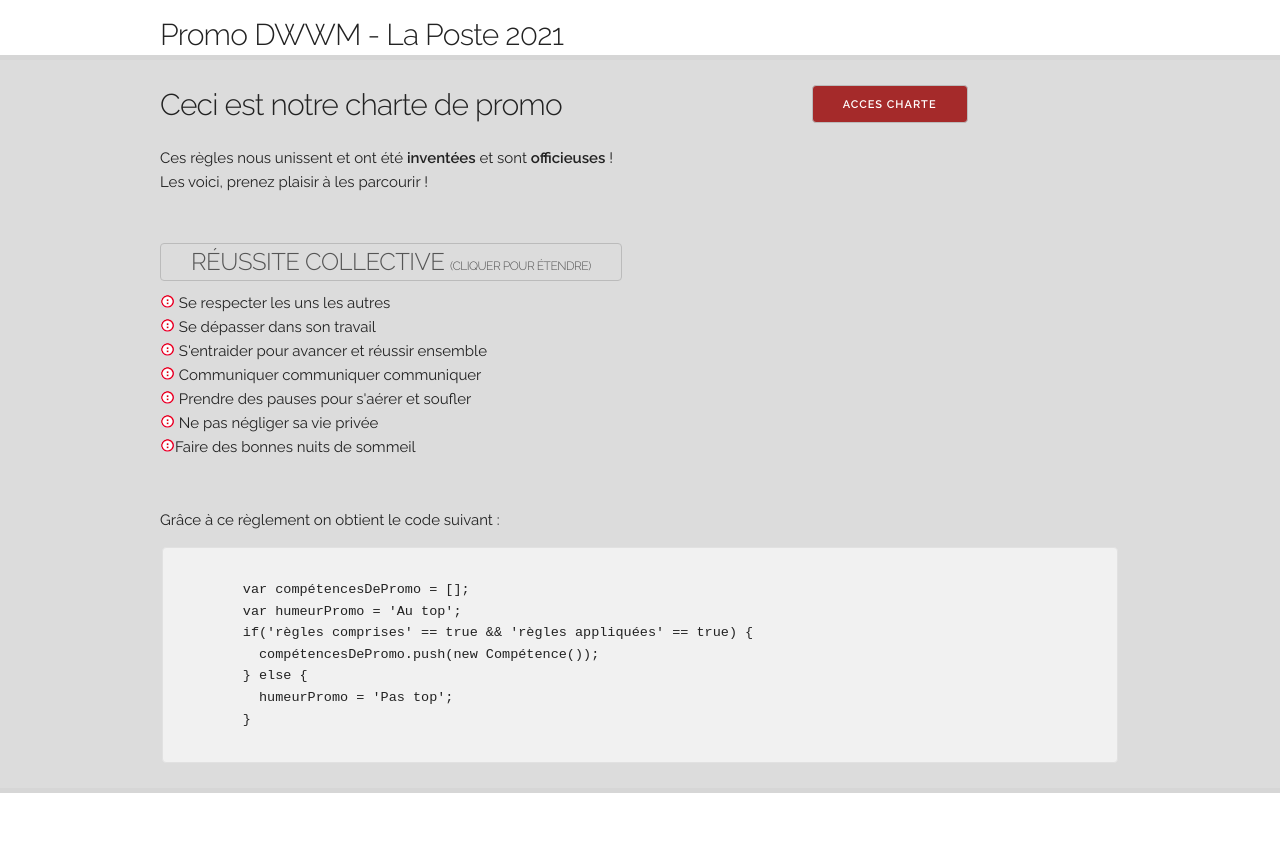
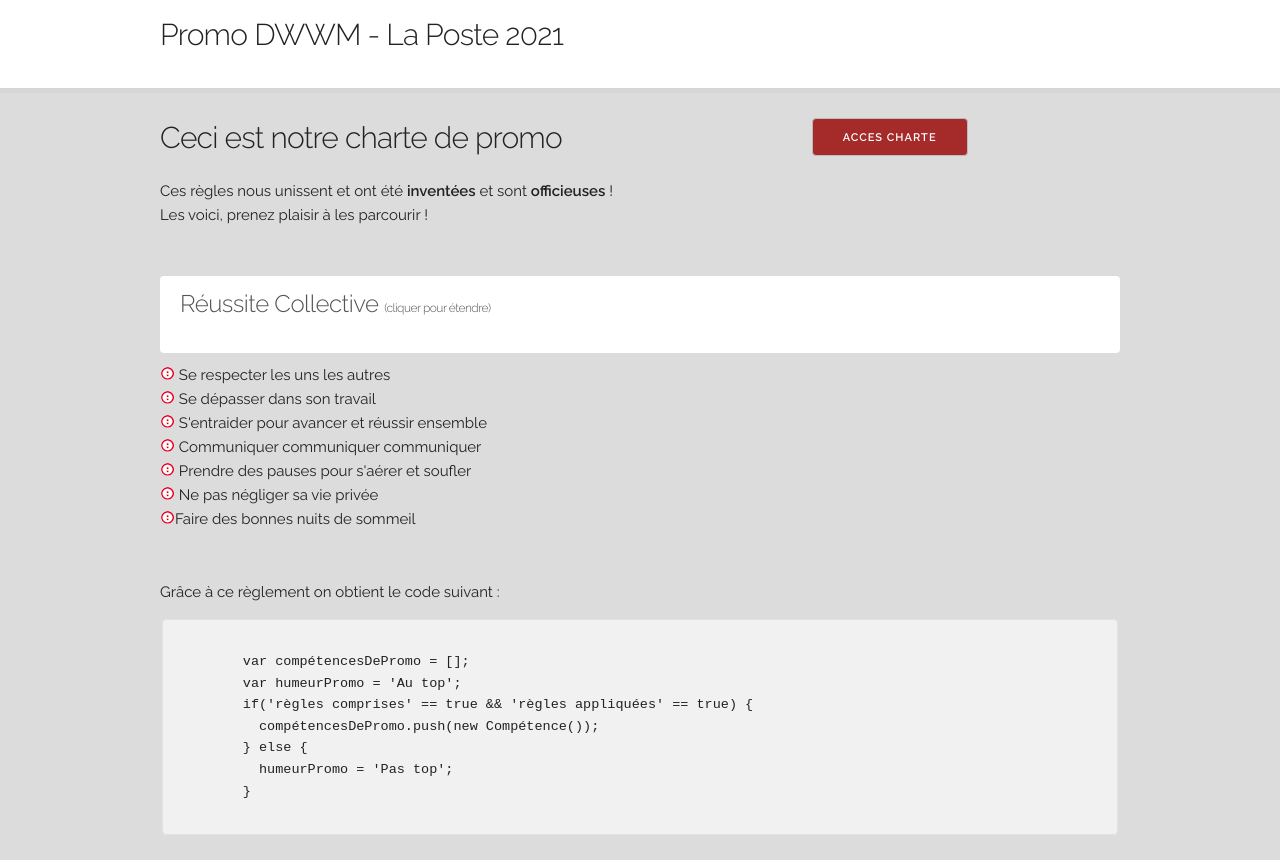
Before and after one commit to ElMost/BriefCharte, a plain HTML site: page Brief Charte/index.html in a window 1280 px wide. Before the commit the page ends 800 px from the top, so only its background shows below. Drawn offline with Linux system fonts and the light colour scheme.

Commit message:
mise en forme du bouton Réussite Collective

```diff
--- a/Brief Charte/css/style.css
+++ b/Brief Charte/css/style.css
@@ -1,9 +1,9 @@
 header {
   top: 0px;
-  position: fixed;
   width: 100%;
-  height: 2.5em;
+  height: 1em;
   padding-top: 15px;
+  padding-bottom: 3px;
 }
 .font {
   background-color: gainsboro;
@@ -33,3 +33,14 @@
 span {
   font-size: 0.5em;
 }
+
+.togg1 {
+  width: 100%;
+  height: 7em;
+  background-color: white;
+  border-style: none;
+  text-transform: none;
+  text-align: left;
+  /* padding: 10px; */
+  padding-left: 20px;
+}
--- a/Brief Charte/index.html
+++ b/Brief Charte/index.html
@@ -66,10 +66,10 @@
         <br />
 
         <section>
-          <button type="button" id="togg1">
+          <button type="button" class="togg1">
             <h5>Réussite Collective <span>(cliquer pour étendre)</span></h5>
           </button>
-          <div id="d1">
+          <div class="d1">
             <ul>
               <li>
                 <link
```
